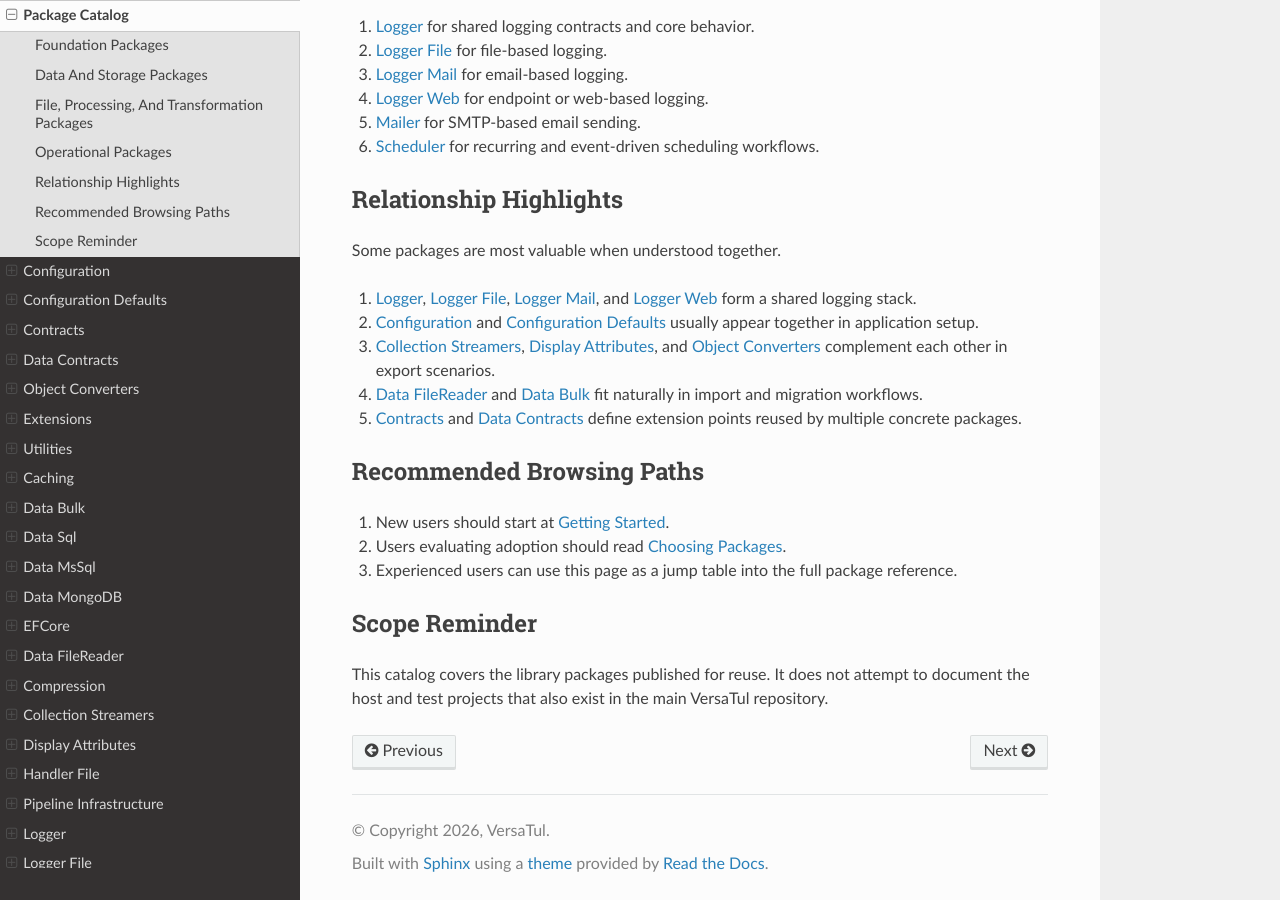
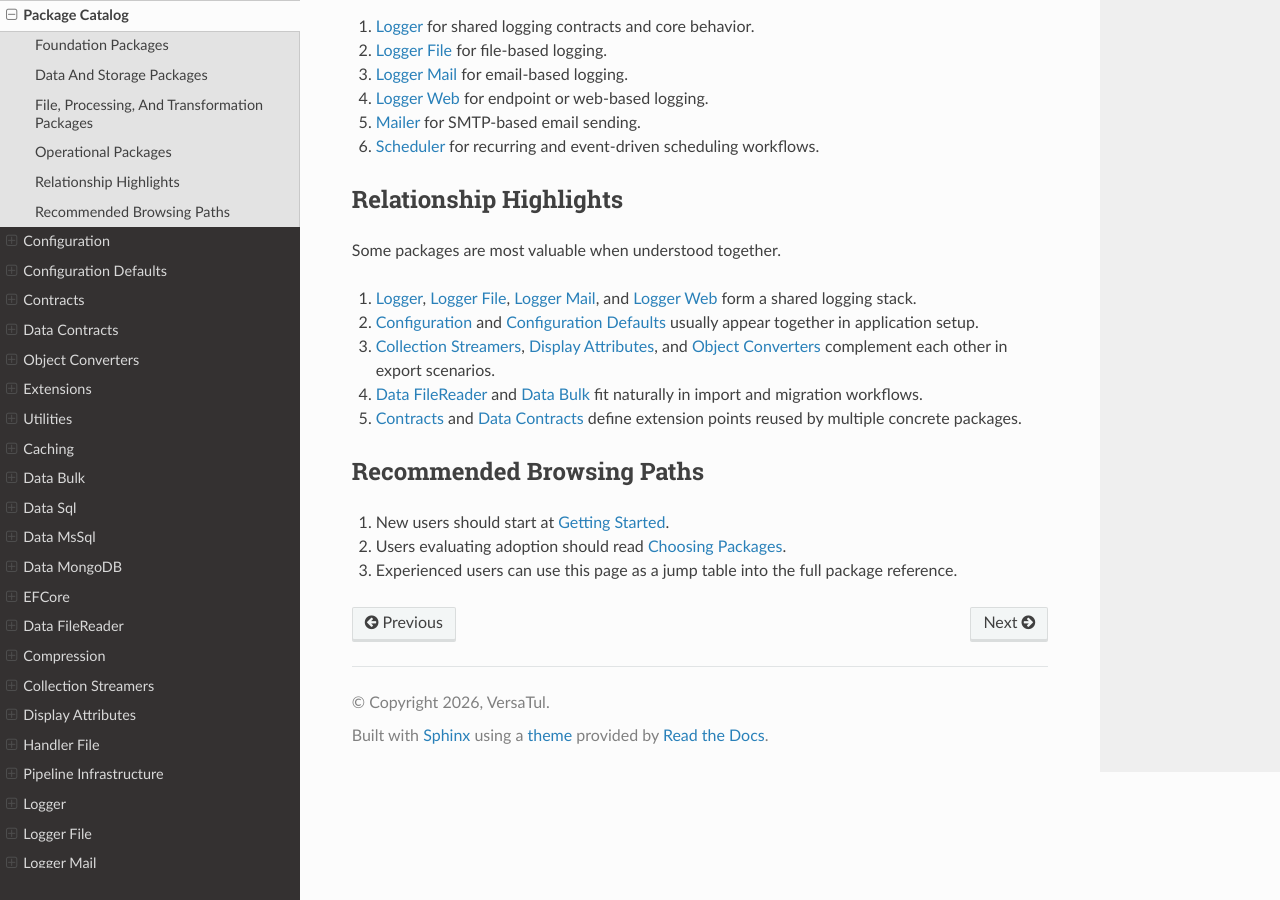
Before and after one commit to BjornWilliams/DocsVersaTul, a Sphinx documentation site: the page built from docs/source/package-catalog.rst, in a window 1280 px wide and 900 px high, scrolled down 1330 px. Built offline with Sphinx 7.4.7 and the Read the Docs theme 3.1.0, drawn with Linux system fonts in a browser that asks for light colours.

Commit message:
Update package-catalog.rst

```diff
--- a/docs/source/package-catalog.rst
+++ b/docs/source/package-catalog.rst
@@ -73,8 +73,3 @@ Recommended Browsing Paths
 1. New users should start at :doc:`getting-started`.
 2. Users evaluating adoption should read :doc:`package-selection`.
 3. Experienced users can use this page as a jump table into the full package reference.
-
-Scope Reminder
---------------
-
-This catalog covers the library packages published for reuse. It does not attempt to document the host and test projects that also exist in the main VersaTul repository.
```
